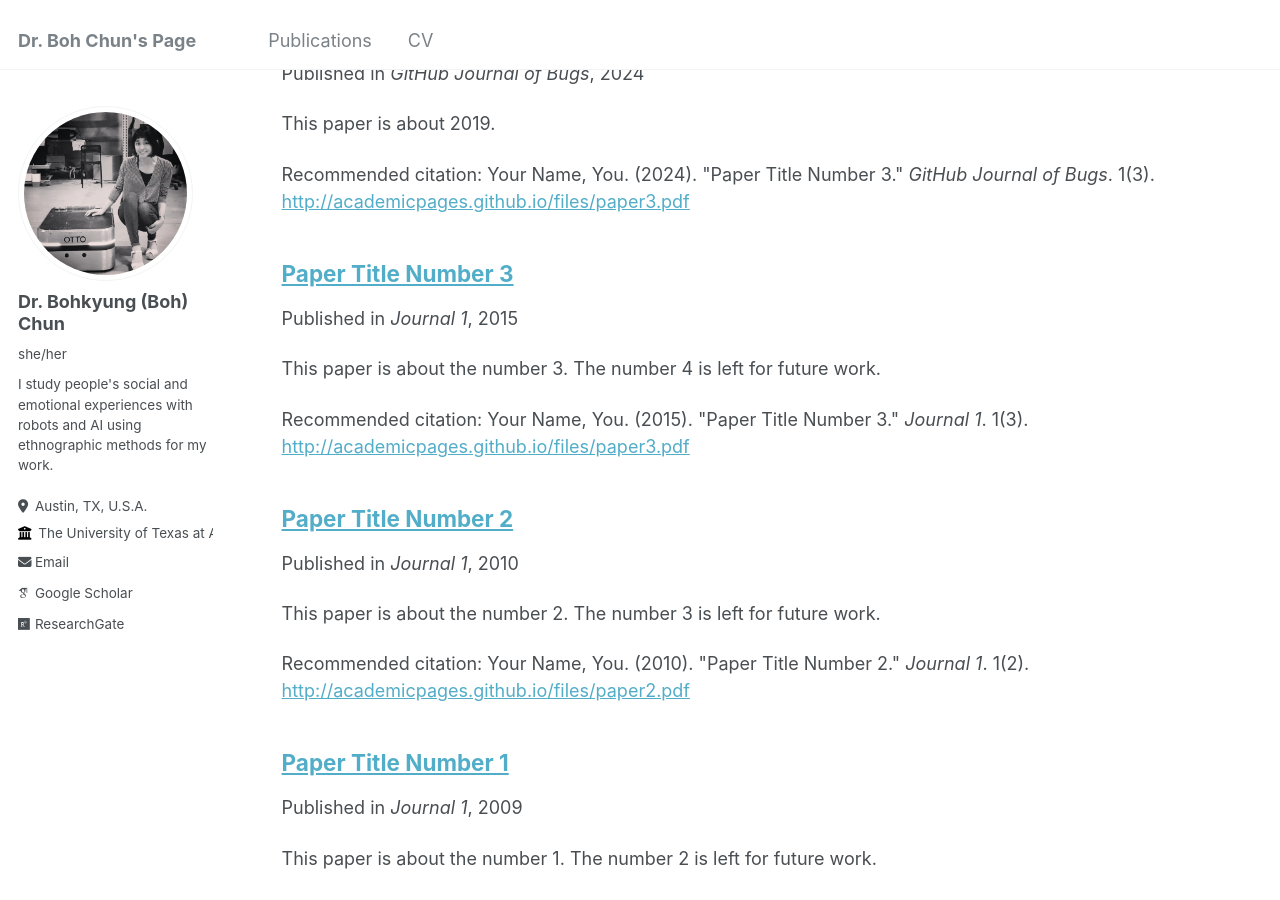
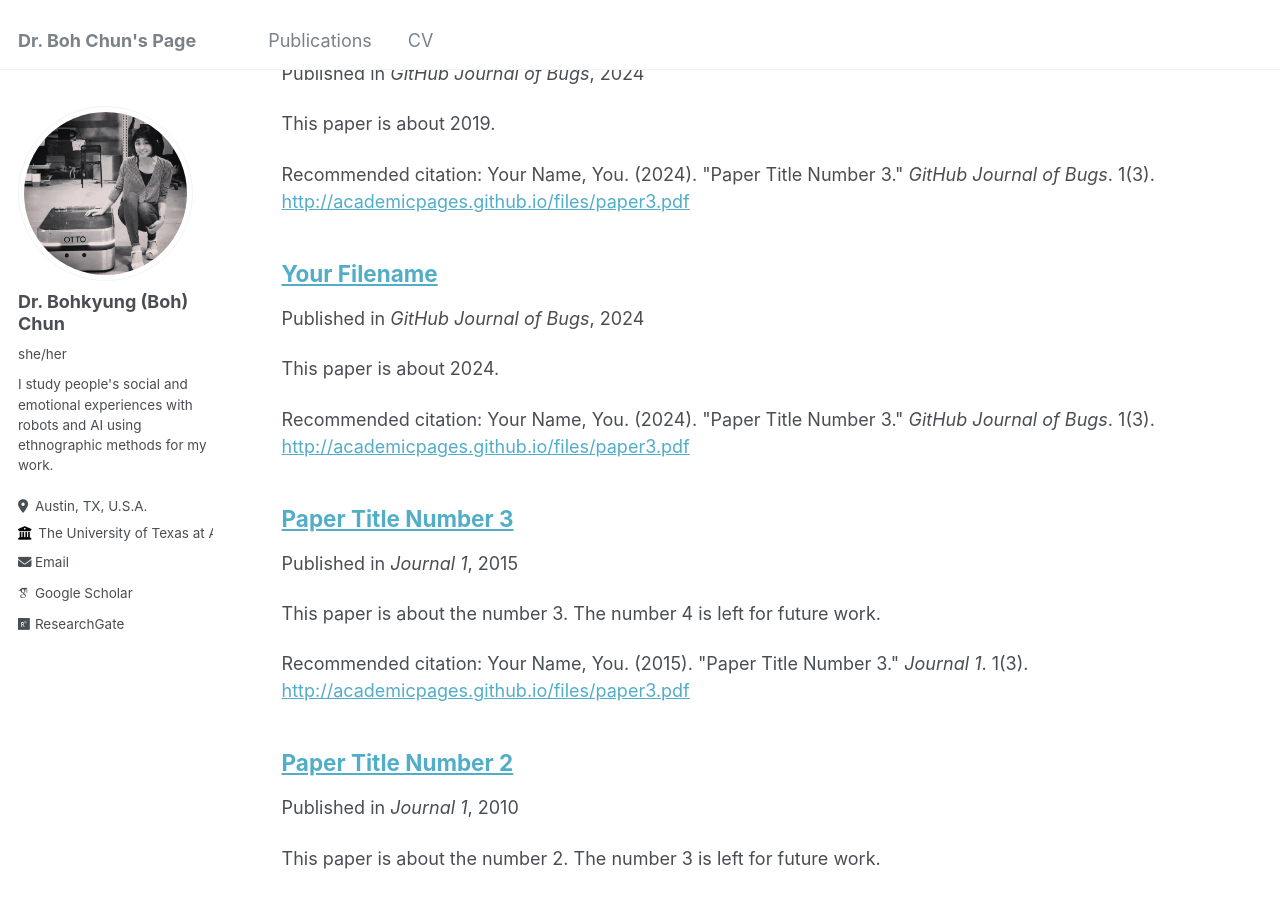
Before and after one commit to bohchun/bohchun.github.io, a Jekyll site: the page built from _pages/publications.md, in a window 1280 px wide and 900 px high, scrolled down 450 px. Built offline with Jekyll 4.4.1, drawn with Linux system fonts in a browser that asks for light colours; some web fonts are replaced.

Commit message:
Update 2024-04-30-your-filename.md

```diff
--- a/_publications/2024-04-30-your-filename.md
+++ b/_publications/2024-04-30-your-filename.md
@@ -1,3 +1,14 @@
+---
+collection: publications
+permalink: /publication/2024-02-17-2024-paper-title
+excerpt: This paper is about 2024.
+date: 2024-02-17T00:00:00.000Z
+venue: GitHub Journal of Bugs
+paperurl: 'http://academicpages.github.io/files/paper3.pdf'
+citation: >-
+  Your Name, You. (2024). &quot;Paper Title Number 3.&quot; <i>GitHub Journal of
+  Bugs</i>. 1(3).
+---
 ## A New Post
 
 Enter text in [Markdown](http://daringfireball.net/projects/markdown/). Use the toolbar above, or click the **?** button for formatting help.
```
